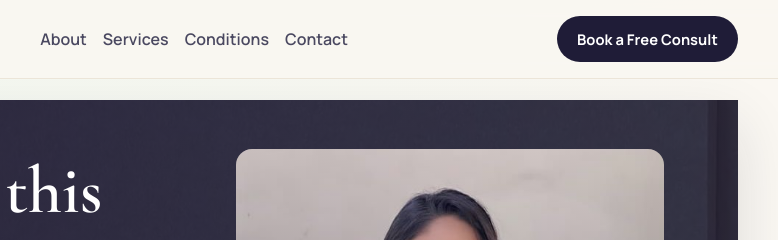
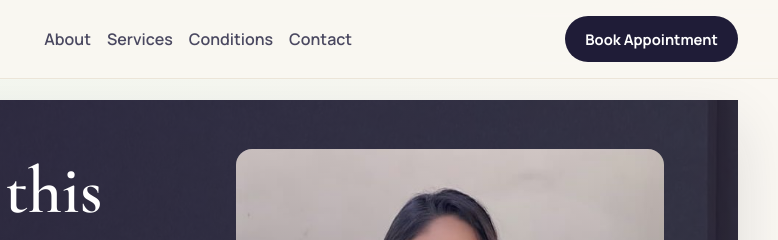
Before and after one commit to fajrmn/shalimasmindclinic, a plain HTML site: page index.html in a window 1280 px wide. Shown: the top 240 px of the page, 472-1250 px from the left. Drawn offline with nearby package versions, Linux system fonts and the light colour scheme.

Commit message:
Remove 'Free' from header consultation CTA (#2)
* Remove 'Free' from header CTA: Book a Free Consult -> Book Consultation

* Use 'Book Appointment' wording for header CTA

---------

Co-authored-by: opencode-vps <opencode@vps.local>

```diff
--- a/index.html
+++ b/index.html
@@ -169,7 +169,7 @@
         <a href="#conditions">Conditions</a>
         <a href="https://wa.me/919400778065" target="_blank" rel="noopener noreferrer">Contact</a>
       </nav>
-      <a class="btn btn-nav" href="https://wa.me/919400778065" target="_blank" rel="noopener noreferrer">Book a Free Consult</a>
+      <a class="btn btn-nav" href="https://wa.me/919400778065" target="_blank" rel="noopener noreferrer">Book Appointment</a>
     </div>
   </header>
 
```
